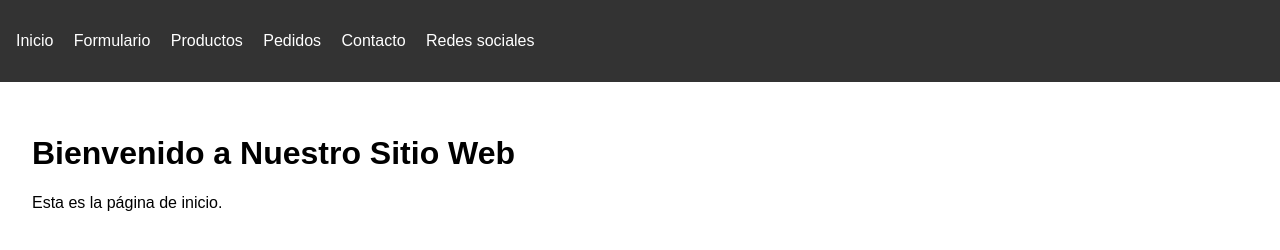
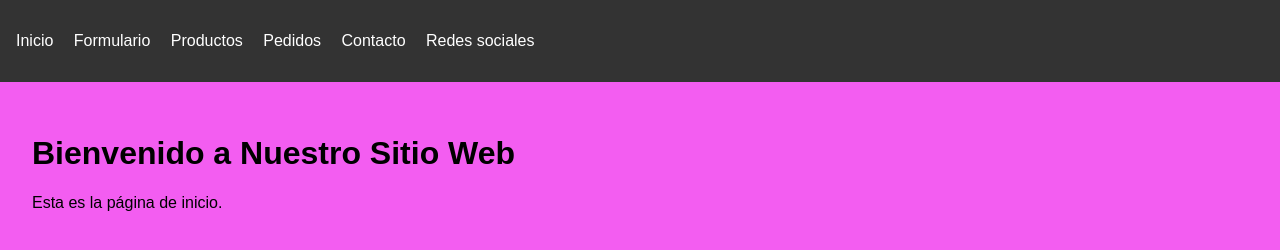
Before and after one commit to 0962838/paguina, a plain HTML site: page index.html in a window 1280 px wide. Drawn offline with Linux system fonts and the light colour scheme.

Commit message:
Archivo de estilos modificado

```diff
--- a/styles.css
+++ b/styles.css
@@ -2,6 +2,7 @@ body {
     font-family: Arial, sans-serif;
     margin: 0;
     padding: 0;
+    background-color: #F35DF1; /* Cambia esto al color que prefieras */
 }
 
 header {
```
